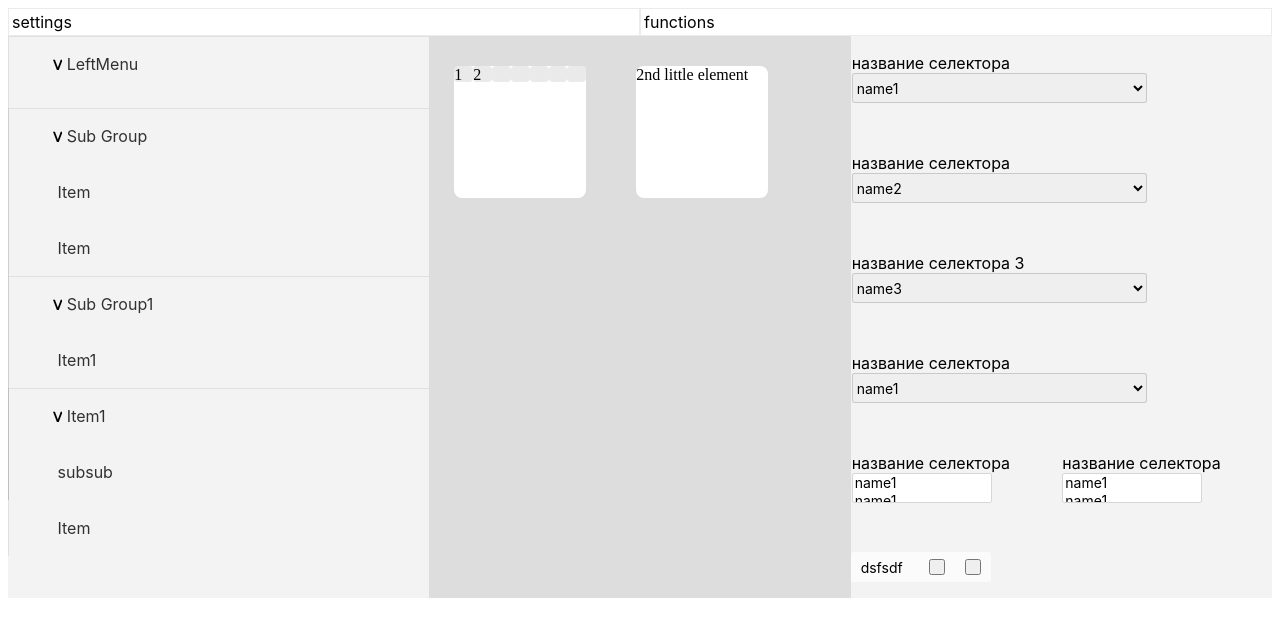
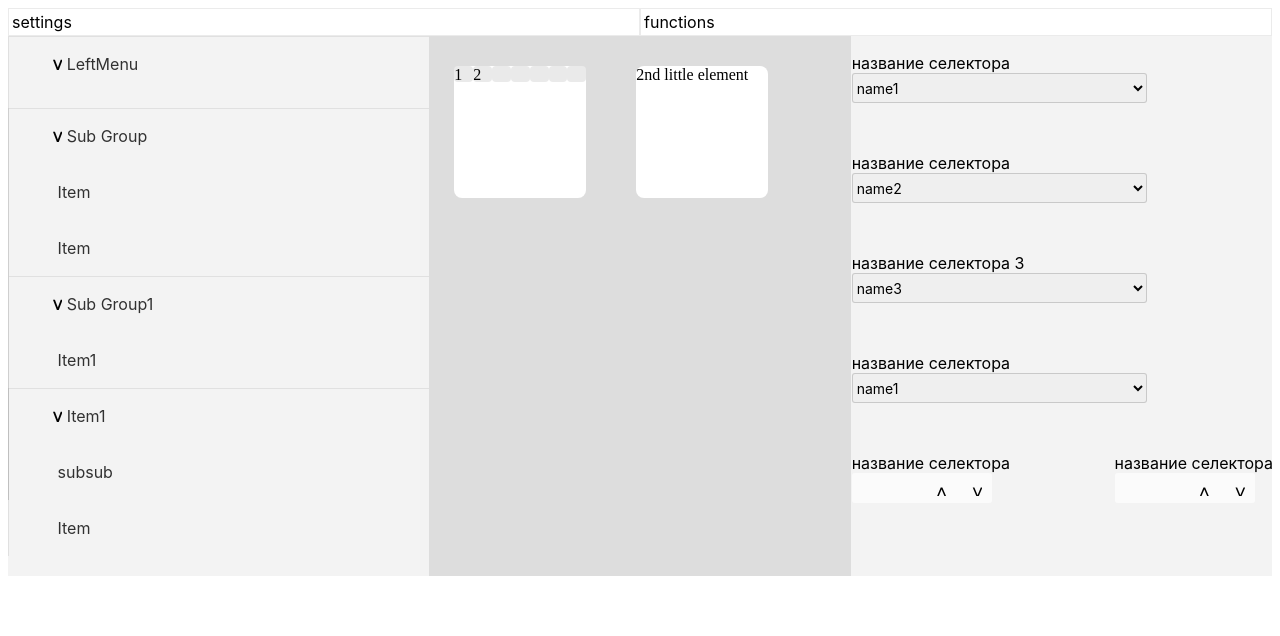
Before and after one commit to igordmax/electronapp, a Vue app: page / in a window 1280 px wide. Shown: the top 636 px of the page. Built offline with nearby package versions, Linux system fonts and the light colour scheme.

Commit message:
updownselect working

```diff
--- a/src/components/HeaderMenu.vue
+++ b/src/components/HeaderMenu.vue
@@ -10,7 +10,7 @@
       <li class="dropdown-content"
         v-show="this.open"
         v-for="item in sectionsData"
-      v-bind:key="item.names">
+        v-bind:key="item.names">
       {{item.names}}
       </li>
     </ul>
@@ -105,7 +105,6 @@ this.open=!this.open;
 position: relative;
   }
   li.dropdown-content{
-  /*ransform: scale(2)*/
   position: absolute;
   /*transform: scale(3);*/
   z-index: 1;
--- a/src/components/RightSideMenu.vue
+++ b/src/components/RightSideMenu.vue
@@ -32,19 +32,19 @@
     </li >
         <li class="flexRightMenuItem rightMenu">
         <div> название селектора
- <select class="multipleSelect" :model="selectedItem" size="1" multiple>
+ <!--<select class="multipleSelect" :model="selectedItem" size="1" multiple>
  <option v-for="item in items" v-bind:key="item.name">{{item.name}}</option>
- </select>
+ </select>-->
+         <UpDownSelect></UpDownSelect>
  </div>
          <div> название селектора
- <select class="multipleSelect" :model="selectedItem" size="1" multiple>
+ <!--<select class="multipleSelect" :model="selectedItem" size="1" multiple>
  <option v-for="item in items" v-bind:key="item.name">{{item.name}}</option>
- </select>
+ </select>-->
+        <UpDownSelect></UpDownSelect>
  </div>
     </li>
-    <li>
-        <UpDownSelect></UpDownSelect>
-    </li>
+
  </ul>
 </template>
 
--- a/src/components/UpDownSelect.vue
+++ b/src/components/UpDownSelect.vue
@@ -1,28 +1,61 @@
 <template>
   <div class="ScrollSelect">
-    <label class="UpDownTextSection">dsfsdf</label>
-    <button class="UpButtonStyle"></button>
-    <button class="DownButtonStyle"></button>
+    <label
+    id="UpDownContent"
+    class="UpDownTextSection">
+    </label>
+    <button
+    @click="scrollUp"
+    class="UpButtonStyle">
+      <div
+        style="font-size: 20px;
+        margin: auto;
+        text-align: center;">
+      &#708;</div>
+    </button>
+    <button
+    @click="scrollDown"
+    class="DownButtonStyle">
+      <div
+        style="font-size: 20px;
+        margin: auto;
+        text-align: center;">
+      &#709;</div>
+     </button>
   </div>
 </template>
 
 <script>
+let i=1;
+
 export default {
   name: 'UpDownSelect',
   data: function() {
    return{
-    sectionsData: [
-      {names: "10"},
-      {names: "20"},
-      {names: "30"},
-      {names: "40"},
-      {names: "50"}
+    sectionsData: [10, 20, 30, 40, 50
+      //{names: "10"},
+      //{names: "20"},
+      //{names: "30"},
+      //{names: "40"},
+      //{names: "50"}
         ]
       }
   },
   methods: {
-    scroll: {
+    scrollUp: function() {
+      if (i<(this.sectionsData.length-1)){
+      i++;
+      console.log(this.sectionsData[i]);
+      document.getElementById("UpDownContent").innerHTML=this.sectionsData[i];
+      }
 
+    },
+    scrollDown: function() {
+      if (i>0) {
+      i--;
+      console.log(this.sectionsData[i]);
+      document.getElementById("UpDownContent").innerHTML=this.sectionsData[i];
+      }
     }
   }
 }
@@ -37,6 +70,7 @@ export default {
     position: relative;
     height: 30px;
     width: 140px;
+    border-width: 2px solid;
     border-radius: 3px;
     border-color: rgba(0, 0, 0, 0.16);
     font-family: -apple-system, BlinkMacSystemFont, "Segoe UI", Roboto,
@@ -52,15 +86,26 @@ export default {
     margin: auto;
 }
 .UpButtonStyle {
+   background-color: Transparent;
+   background-repeat:no-repeat;
+   border: none;
+   cursor:pointer;
+   overflow: hidden;
    width: 16px;
    height: 16px;
    margin: 7px 10px 7px 10px;
-   content: "\25B2";
+  /* content: "\25B2";*/
 }
+
 .DownButtonStyle {
+   background-color: Transparent;
+   background-repeat:no-repeat;
+   border: none;
+   cursor:pointer;
+   overflow: hidden;
    width: 16px;
    height: 16px;
    margin: 7px 10px 7px 10px;
-   content: "\25BC";
+   /*content: "\25BC";  */
 }
 </style>
```
